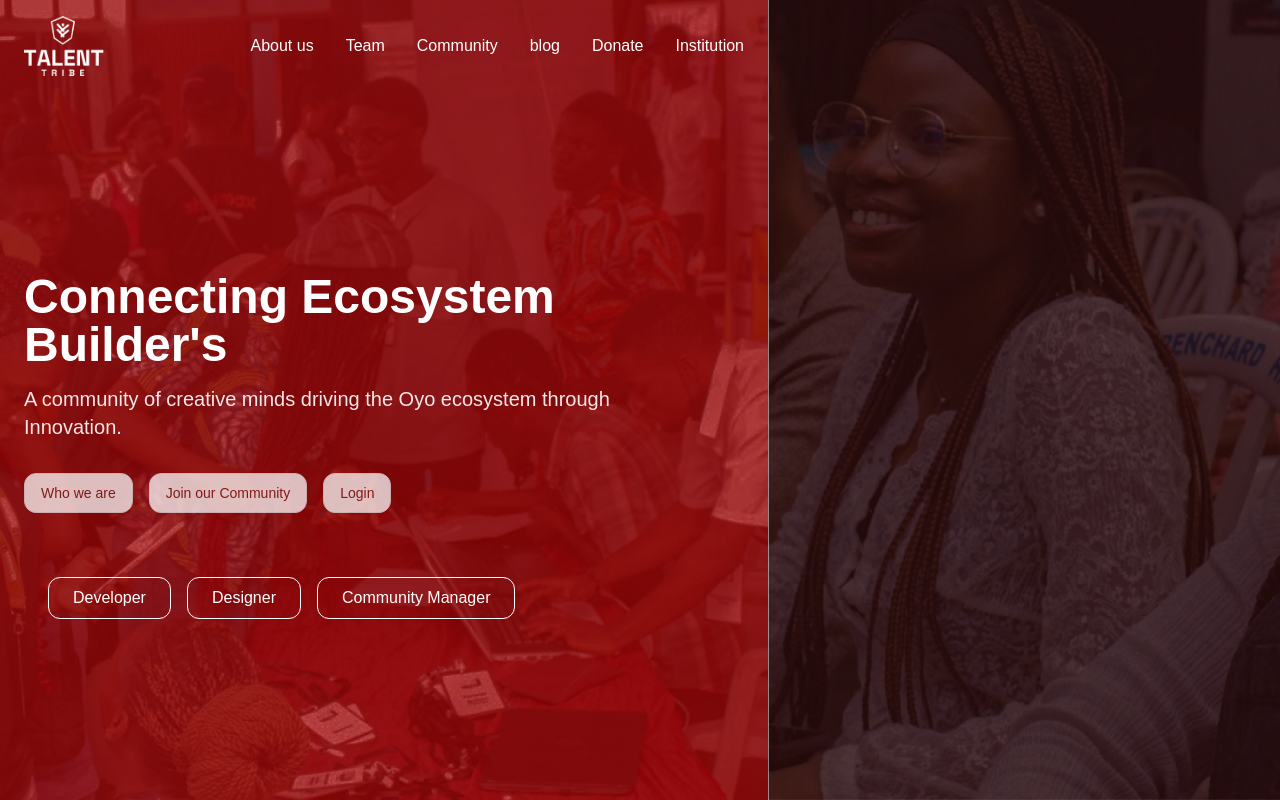
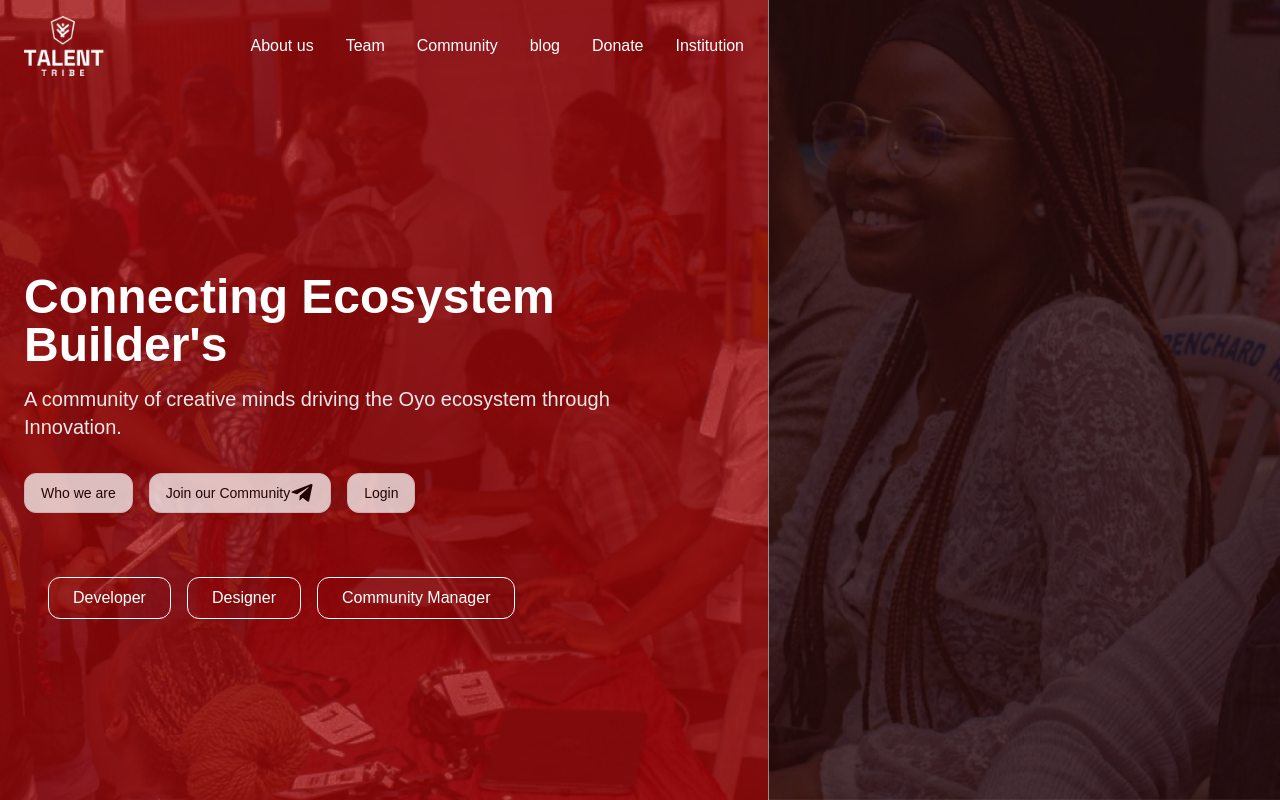
Before and after one commit to popoolarofih/atc-talent-tribe, a Next.js app: page / in a window 1280 px wide. Built offline with nearby package versions, Linux system fonts and the light colour scheme; a web font is replaced by a local one.

Commit message:
modified:   src/app/page.tsx

```diff
--- a/src/app/page.tsx
+++ b/src/app/page.tsx
@@ -107,19 +107,19 @@ export default function Home() {
               <div className="flex flex-wrap gap-4 mb-16 animate-on-scroll slide-in-from-left duration-700 delay-300">
                 <Button
                   variant="secondary"
-                  className="bg-white text-red-900 hover:bg-white/90 rounded-xl border animate-pulse-slow hover:scale-105 transition-size duration-300"
+                  className="bg-white text-black hover:bg-white/90 rounded-xl border animate-pulse-slow hover:scale-105 transition-size duration-300"
                 >
                   Who we are
                 </Button>
                 <Button
                   variant="secondary"
-                  className="bg-white text-red-900 hover:bg-white/90 rounded-xl border animate-pulse-slow hover:scale-105 transition-size duration-300"
+                  className="bg-white text-black hover:bg-white/90 rounded-xl border animate-pulse-slow hover:scale-105 transition-size duration-300"
                 >
-                  Join our Community
+                  Join our Community  <FaTelegramPlane className="h-6 w-6" />
                 </Button>
                 <Button
                   variant="secondary"
-                  className="bg-white text-red-900 hover:bg-white/90 rounded-xl border animate-pulse-slow hover:scale-105 transition-size duration-300"
+                  className="bg-white text-black hover:bg-white/90 rounded-xl border animate-pulse-slow hover:scale-105 transition-size duration-300"
                 >
                   Login
                 </Button>
```
